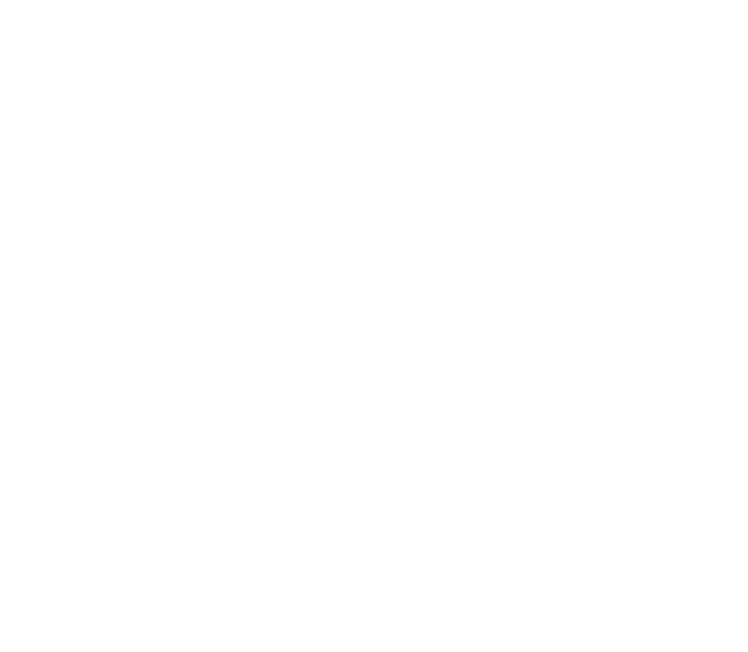
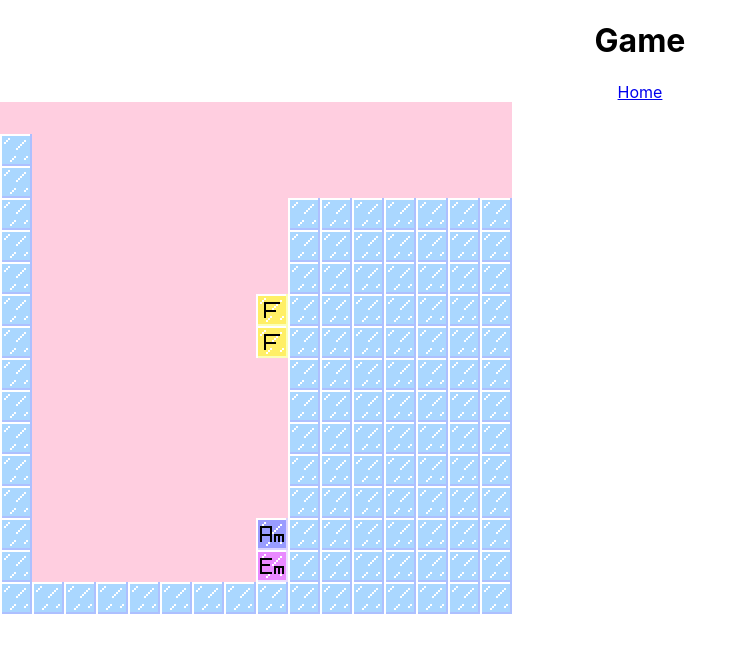
Before and after one commit to jack-app/Ideason2024_teamD, a React (Create React App) app in the folder front/: page /Game in a window 1280 px wide. Before the commit this address had no page. Shown: the top 652 px of the page, without its empty margins (0-748 px from the left). Built offline with nearby package versions, Linux system fonts and the light colour scheme.

Commit message:
ページ遷移の基礎
Home
└Game

```diff
--- a/front/src/App.js
+++ b/front/src/App.js
@@ -1,14 +1,16 @@
 import logo from './logo.svg';
 import './App.css';
 import { BrowserRouter, Route, Routes } from "react-router-dom";
-import Game from "./content/content";
+import Game from "./content/game";
+import Home from "./content/home";
+
 
 function App() {
   return (
     <BrowserRouter>
     <Routes>
-      <Route path="/" element={<Game />} />
-
+      <Route path="/Game" element={<Game />} />
+      <Route path="/" element={<Home />} />
     </Routes>
   </BrowserRouter>
   );
--- a/front/src/content/content.js
+++ b/front/src/content/game.js
@@ -1,4 +1,5 @@
 import React from 'react';
+import { Link } from 'react-router-dom';
 import './../stylesheet/style.css'; // 必要に応じてCSSを適用するためにインポート
 import { useRef, useLayoutEffect } from 'react';
 
@@ -253,7 +254,7 @@
         // ====ゲーム開始====
 
         let state = "start";
-    if (inited == 0) {
+        if (inited === 0) {
             inited = 1;
             init();
         }
@@ -272,6 +273,10 @@
     }, []);
     return (
         <div className="App">
+            <h1>Game</h1>
+            <nav>
+                <Link to="/">Home</Link>
+            </nav>
             <table className="grid">
                 <tbody>
                     {grid.map((row, i) => (
--- /dev/null
+++ b/front/src/content/home.js
@@ -0,0 +1,15 @@
+import React from 'react';
+import { Link } from 'react-router-dom';
+
+function Home() {
+  return (
+    <div>
+      <h1>Home</h1>
+      <nav>
+          <Link to="/game">Game</Link>
+      </nav>
+    </div>
+  );
+}
+
+export default Home;
```
Lines whose indentation alone changed are shown as unchanged.
